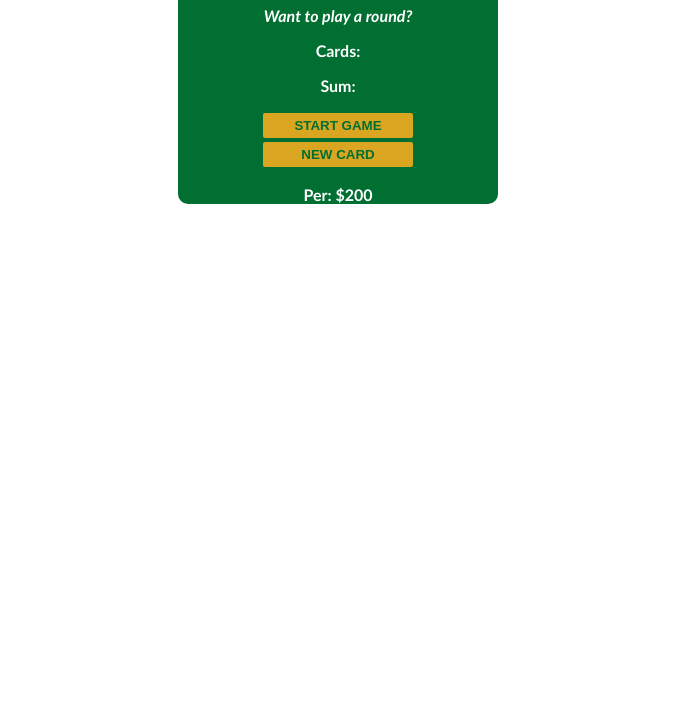
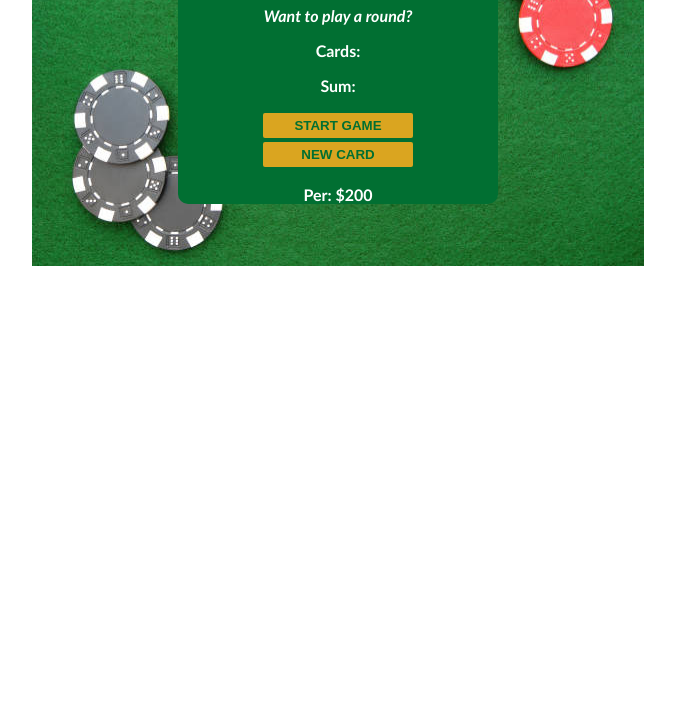
Before and after one commit to Haiderghadi/Blackjack, a plain HTML site: page index.html in a window 1280 px wide. Shown: the part 89-800 px from the top of the page, without its empty margins (302-977 px from the left). Drawn offline with Linux system fonts and the light colour scheme.

Commit message:
Update styles.css

```diff
--- a/styles.css
+++ b/styles.css
@@ -4,7 +4,7 @@ body {
   font-weight: bold;
   color: white;
   text-align: center;
-
+  background: url(table.jpg) no-repeat center;
 }
 .wrapper{
   width: 300px;
```
